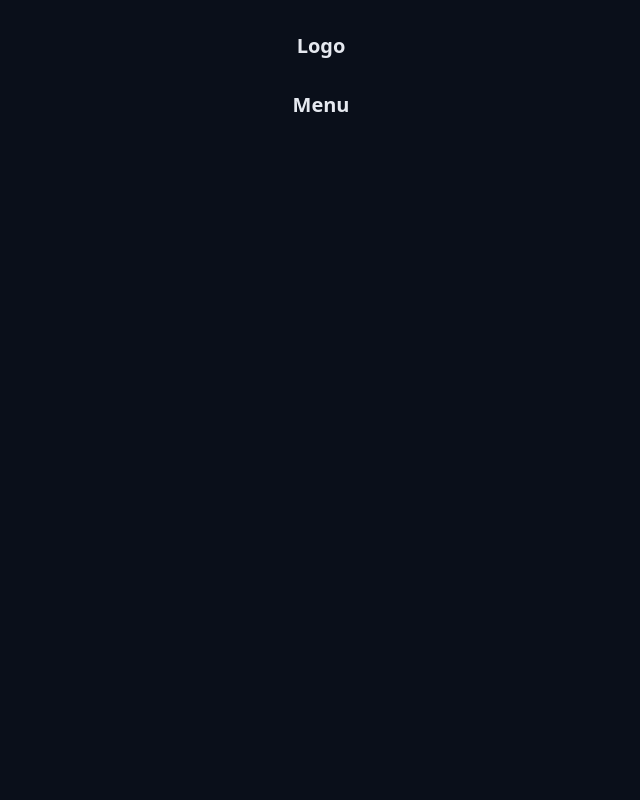
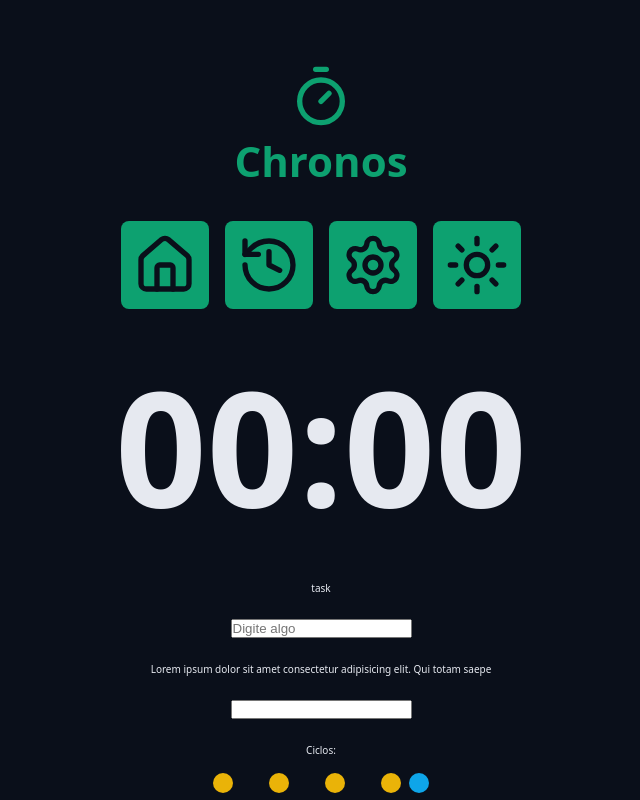
Before and after one commit to lucasmiojo/chronos-pomodoro, a React (Vite) app: page / in a window 1280 px wide. Shown: the top 800 px of the page, without its empty margins (319-959 px from the left). Built offline with nearby package versions, Linux system fonts and the light colour scheme.

Commit message:
reordering components in App - just rendering page Home

```diff
--- a/src/App.tsx
+++ b/src/App.tsx
@@ -1,29 +1,9 @@
+import { Home } from "./pages/Home";
 import "./styles/themes.css";
 import "./styles/global.css";
-import { Container } from "./components/Container";
-import { Heading } from "./components/Heading";
-// import { Heading } from "./components/Heading";
-// import { TimerIcon } from "lucide-react";
 
-// <div>
-//   <Heading>
-//     <button>
-//       <TimerIcon />
-//     </button>
-//   </Heading>
-// </div>
 function App() {
-  return (
-    <>
-      <Container>
-        <Heading>Logo</Heading>
-      </Container>
-
-      <Container>
-        <Heading>Menu</Heading>
-      </Container>
-    </>
-  );
+  return <Home />;
 }
 
 export { App };
```
